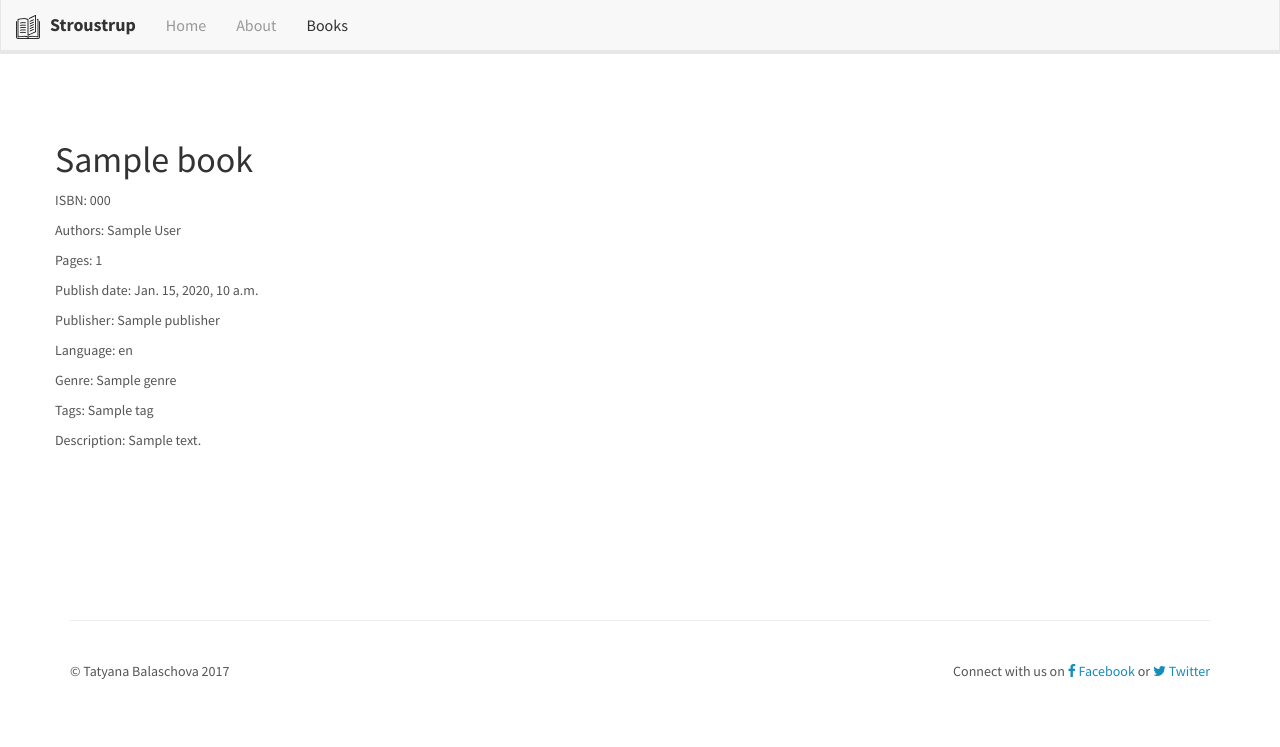
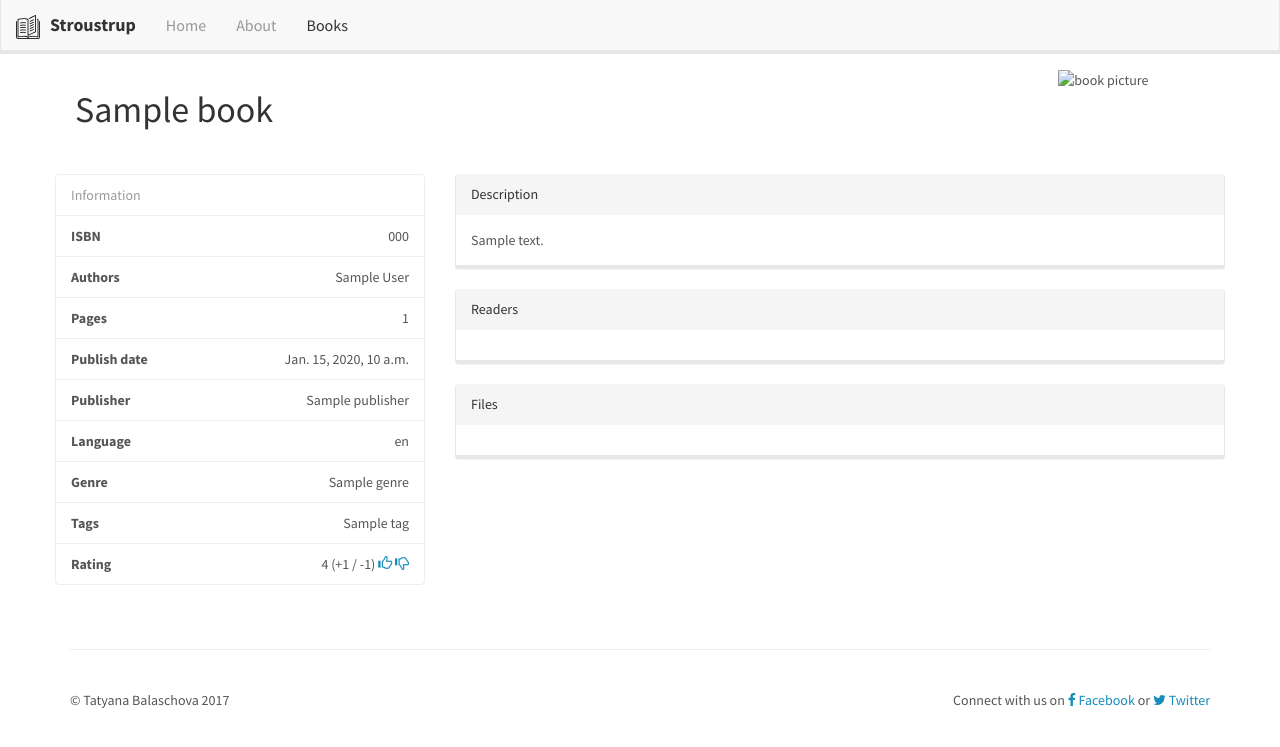
Before and after one commit to tata95/stroustrup, a Django app: template src/books/templates/books/details.html in a window 1280 px wide. Shown: the top 747 px of the page. Run offline with Django 3.2, Linux system fonts and the light colour scheme; the template is opened without the code that fills it: most values are stand-ins (such as "Sample title", 1, 10 or a date in 2020); some libraries are stand-ins or nearby versions; some web fonts are replaced.

Commit message:
Book profile, votes

```diff
--- a/src/books/templates/books/book_confirm_delete.html
+++ b/src/books/templates/books/book_confirm_delete.html
@@ -6,7 +6,6 @@
 
 {% block title %}{{ block.super }}Confirm book delete{% endblock %}
 
-<!-- Benefits of the Django application -->
 {% block container %}
 
 <div class="container text-page">
--- a/src/books/templates/books/details.html
+++ b/src/books/templates/books/details.html
@@ -1,33 +1,80 @@
 {% extends "base.html" %}
 
 {% load staticfiles %}
+{% load thumbnail %}
 
-{% block title %}{{ block.super }}Books list{% endblock %}
+{% block title %}{{ block.super }}{{ book.title }} :: Profile{% endblock %}
 
 {% block navbar-left %}
   {% include "_navbar.html" with active_link="books" %}
 {% endblock %}
 
+
 {% block container %}
-<div class="container text-page">
-	<h1>{{ book.title }}</h1>
-	<p>ISBN: {{ book.isbn }}</p>
-	<p>Authors: {{ book.authors_names }}</p>
-	<p>Pages: {{ book.pages }}</p>
-	<p>Publish date: {{ book.publish_date }}</p>
-	<p>Publisher: {{ book.publisher }}</p>
-	<p>Language: {{ book.language }}</p>
-	<p>Genre: {{ book.genre }}</p>
-	{% if book.tags.all %}
-	<p>Tags: {% for tag in book.tags.all %}{{ tag }}{% endfor %}</p>
-	{% endif %}
-	<p>Description: {{ book.description }}</p>
-	{% if user.is_staff %}
-	<a href="{% url 'books:edit' book.isbn %}"><span class="badge">Edit</span></a>
-	<a href="{% url 'books:toggle' book.isbn %}"><span class="badge alert-warning">
-		{% if book.hidden %}Show{% else %}Hide{% endif %}
-	</span></a>
-	<a href="{% url 'books:delete' book.isbn %}"><span class="badge alert-danger">Delete</span></a>
-	{% endif %}
+
+<div class="container profile-head">
+  <div class="row">
+    <div class="col-sm-10">
+      <h1>{{ book.title }}</h1>
+
+      {% if user.is_staff %}
+      <a href="{% url 'books:edit' book.isbn %}" class="btn btn-info">Edit</a>
+      <a href="{% url 'books:toggle' book.isbn %}" class="btn btn-warning">
+      	{% if book.hidden %}Show{% else %}Hide{% endif %}
+      </a>
+      <a href="{% url 'books:delete' book.isbn %}" class="btn btn-danger">Delete</a>
+      {% endif %}
+    </div>
+    <div class="col-sm-2"><img title="book picture" class="img-responsive" src="{% thumbnail 'default_profile.png' 140x140 crop %}">
+    </div>
+  </div>
 </div>
+
+<div class="container profile-body">
+  <div class="row">
+    <div class="col-sm-4">
+      <ul class="list-group">
+        <li class="list-group-item text-muted">Information</li>
+
+        <li class="list-group-item text-right"><span class="pull-left"><strong>ISBN</strong></span> {{ book.isbn }}</li>
+        <li class="list-group-item text-right"><span class="pull-left"><strong>Authors</strong></span> {{ book.authors_names }}</li>
+        <li class="list-group-item text-right"><span class="pull-left"><strong>Pages</strong></span> {{ book.pages }}</li>
+        <li class="list-group-item text-right"><span class="pull-left"><strong>Publish date</strong></span> {{ book.publish_date }}</li>
+        <li class="list-group-item text-right"><span class="pull-left"><strong>Publisher</strong></span> {{ book.publisher }}</li>
+        <li class="list-group-item text-right"><span class="pull-left"><strong>Language</strong></span> {{ book.language }}</li>
+        <li class="list-group-item text-right"><span class="pull-left"><strong>Genre</strong></span> {{ book.genre }}</li>
+
+				{% if book.tags.all %}
+        <li class="list-group-item text-right"><span class="pull-left"><strong>Tags</strong></span> {% for tag in book.tags.all %}{{ tag }}{% endfor %}</li>
+				{% endif %}
+
+        <li class="list-group-item text-right"><span class="pull-left"><strong>Rating</strong></span>
+         {{ book.get_rating }} (+{{ book.get_upvotes_count }} / -{{ book.get_downvotes_count }})
+        <a href="{% url 'books:upvote' book.isbn%}">
+        	<span class="glyphicon glyphicon-thumbs-up" aria-hidden="true" title="Upvote"></span></a>
+        <a href="{% url 'books:upvote' book.isbn%}">
+        	<span class="glyphicon glyphicon-thumbs-down" aria-hidden="true" title="Downvote"></span></a>
+        </li>
+
+      </ul>
+    </div>
+    <div class="col-sm-8">
+      <div class="panel panel-default">
+        <div class="panel-heading">Description</div>
+        <div class="panel-body">{{ book.description }}</div>
+      </div>
+
+      <div class="panel panel-default">
+        <div class="panel-heading">Readers</div>
+        <div class="panel-body"></div>
+      </div>
+
+      <div class="panel panel-default">
+        <div class="panel-heading">Files</div>
+        <div class="panel-body"></div>
+      </div>
+    </div>
+  </div>
+</div>
+
 {% endblock %}
--- a/src/books/urls.py
+++ b/src/books/urls.py
@@ -9,4 +9,6 @@ urlpatterns = [
     url(r'^delete/(?P<pk>[0-9,a-z,A-Z]+)/$', views.DeleteBook.as_view(), name='delete'),
     url(r'^create$', views.CreateBook.as_view(success_url='list'), name='create'),
     url(r'^view/(?P<pk>[0-9,a-z,A-Z]+)/$', views.ViewBook.as_view(), name='details'),
+    url(r'^upvote/(?P<isbn>[0-9,a-z,A-Z]+)/$', views.vote_book, {'value': 1}, name='upvote'),
+    url(r'^downvote/(?P<isbn>[0-9,a-z,A-Z]+)/$', views.vote_book, {'value': -1}, name='downvote'),
 ]
--- a/src/profiles/templates/profiles/show_profile.html
+++ b/src/profiles/templates/profiles/show_profile.html
@@ -45,8 +45,6 @@
 	    <a href="{% url 'profiles:show' show_user.profile.slug %}">
 	    	<span class="glyphicon glyphicon-link" aria-hidden="true" title="Profile permalink"></span>
 	    	<span class="sr-only">Permalink</span></a> {{ show_user.profile.get_absolute_url }}
-	  {% else %}
-		<a href="https://github.com/arocks/edge/issues/40" target="_blank"><span>No permalink. See this issue.</span></a>
 	  {% endif %}
 	</div>
         <div class="panel-body">
```
Also changed, not shown: src/books/models.py (+31 -6 lines), src/books/views.py (+20 -2 lines), src/books/migrations/0010_vote.py (added), 1 other file.
